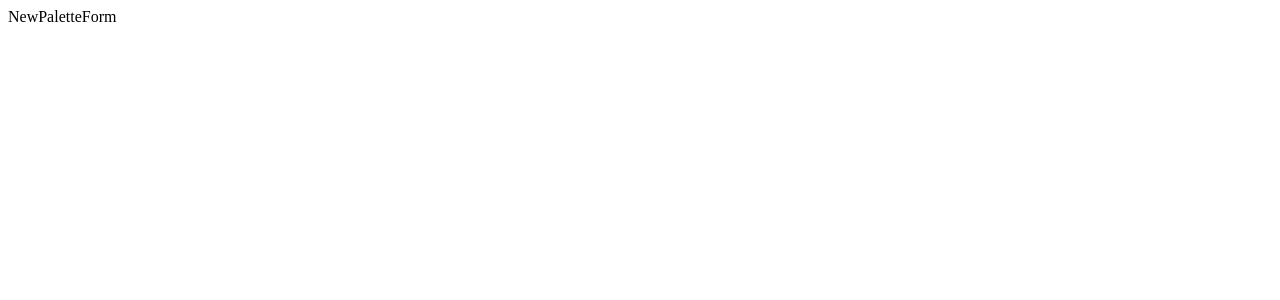
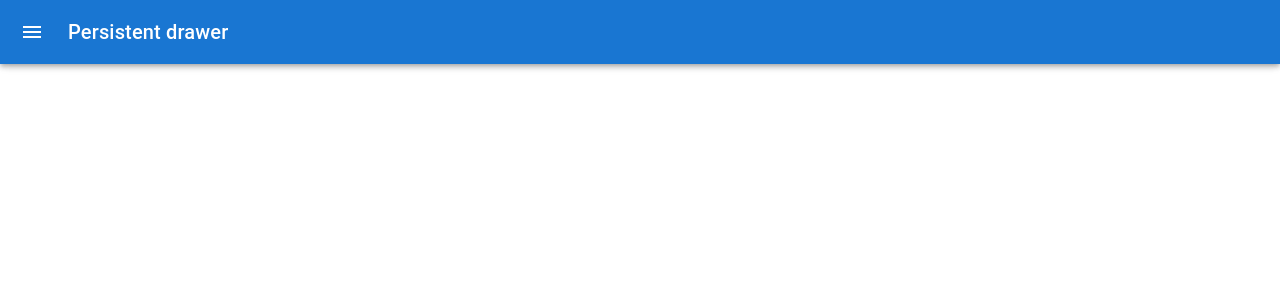
Before and after one commit to sterlingbarton/color-palette, a React (Vite) app in the folder color-palette/: page /palette/new in a window 1280 px wide. Shown: the top 300 px of the page. Built offline with nearby package versions, Linux system fonts and the light colour scheme.

Commit message:
added drawer to new palette form

```diff
--- a/color-palette/src/NewPaletteForm.jsx
+++ b/color-palette/src/NewPaletteForm.jsx
@@ -1,7 +1,119 @@
 import React from 'react'
+import { styled, useTheme } from '@mui/material/styles';
+import Box from '@mui/material/Box';
+import Drawer from '@mui/material/Drawer';
+import CssBaseline from '@mui/material/CssBaseline';
+import MuiAppBar from '@mui/material/AppBar';
+import Toolbar from '@mui/material/Toolbar';
+import Typography from '@mui/material/Typography';
+import Divider from '@mui/material/Divider';
+import IconButton from '@mui/material/IconButton';
+import MenuIcon from '@mui/icons-material/Menu';
+import ChevronLeftIcon from '@mui/icons-material/ChevronLeft';
+
+
+const drawerWidth = 240;
+
+const Main = styled('main', { shouldForwardProp: (prop) => prop !== 'open' })(
+  ({ theme, open }) => ({
+    flexGrow: 1,
+    padding: theme.spacing(3),
+    transition: theme.transitions.create('margin', {
+      easing: theme.transitions.easing.sharp,
+      duration: theme.transitions.duration.leavingScreen,
+    }),
+    marginLeft: `-${drawerWidth}px`,
+    ...(open && {
+      transition: theme.transitions.create('margin', {
+        easing: theme.transitions.easing.easeOut,
+        duration: theme.transitions.duration.enteringScreen,
+      }),
+      marginLeft: 0,
+    }),
+  }),
+);
+
+const AppBar = styled(MuiAppBar, {
+    shouldForwardProp: (prop) => prop !== 'open',
+    })(({ theme, open }) => ({
+    transition: theme.transitions.create(['margin', 'width'], {
+        easing: theme.transitions.easing.sharp,
+        duration: theme.transitions.duration.leavingScreen,
+    }),
+    ...(open && {
+        width: `calc(100% - ${drawerWidth}px)`,
+        marginLeft: `${drawerWidth}px`,
+        transition: theme.transitions.create(['margin', 'width'], {
+        easing: theme.transitions.easing.easeOut,
+        duration: theme.transitions.duration.enteringScreen,
+        }),
+    }),
+}));
+
+const DrawerHeader = styled('div')(({ theme }) => ({
+  display: 'flex',
+  alignItems: 'center',
+  padding: theme.spacing(0, 1),
+  // necessary for content to be below app bar
+  ...theme.mixins.toolbar,
+  justifyContent: 'flex-end',
+}));
 
 export default function NewPaletteForm() {
-  return (
-    <div>NewPaletteForm</div>
-  )
+
+    const theme = useTheme();
+    const [open, setOpen] = React.useState(false);
+
+    const handleDrawerOpen = () => {
+    setOpen(true);
+    };
+
+    const handleDrawerClose = () => {
+    setOpen(false);
+    };
+
+    return (
+    <Box sx={{ display: 'flex' }}>
+        <CssBaseline />
+        <AppBar position="fixed" open={open}>
+        <Toolbar>
+            <IconButton
+            color="inherit"
+            aria-label="open drawer"
+            onClick={handleDrawerOpen}
+            edge="start"
+            sx={{ mr: 2, ...(open && { display: 'none' }) }}
+            >
+            <MenuIcon />
+            </IconButton>
+            <Typography variant="h6" noWrap component="div">
+            Persistent drawer
+            </Typography>
+        </Toolbar>
+        </AppBar>
+        <Drawer
+        sx={{
+            width: drawerWidth,
+            flexShrink: 0,
+            '& .MuiDrawer-paper': {
+            width: drawerWidth,
+            boxSizing: 'border-box',
+            },
+        }}
+        variant="persistent"
+        anchor="left"
+        open={open}
+        >
+        <DrawerHeader>
+            <IconButton onClick={handleDrawerClose}>
+            <ChevronLeftIcon />
+            </IconButton>
+        </DrawerHeader>
+        <Divider />
+        </Drawer>
+        <Main open={open}>
+        <DrawerHeader />
+        </Main>
+    </Box>
+    );
 }
```
